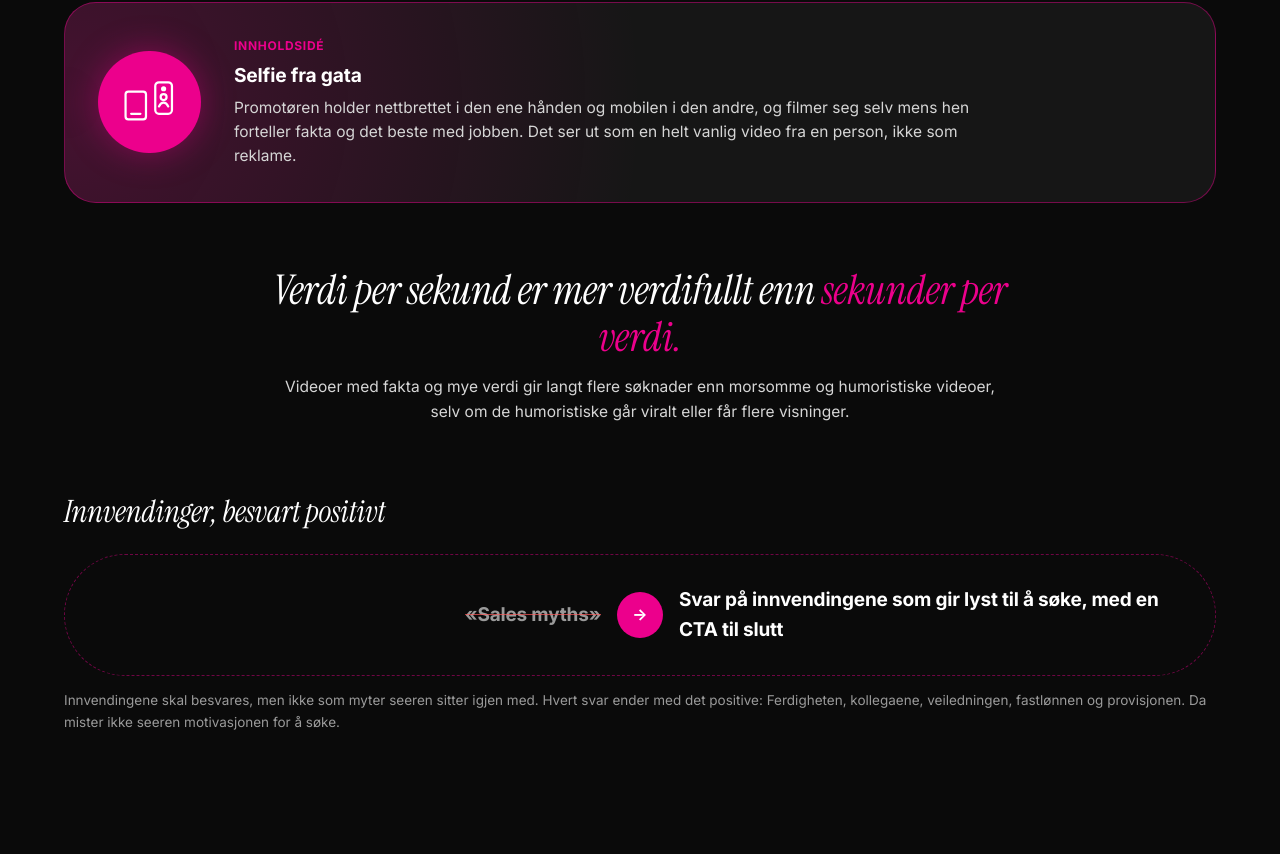
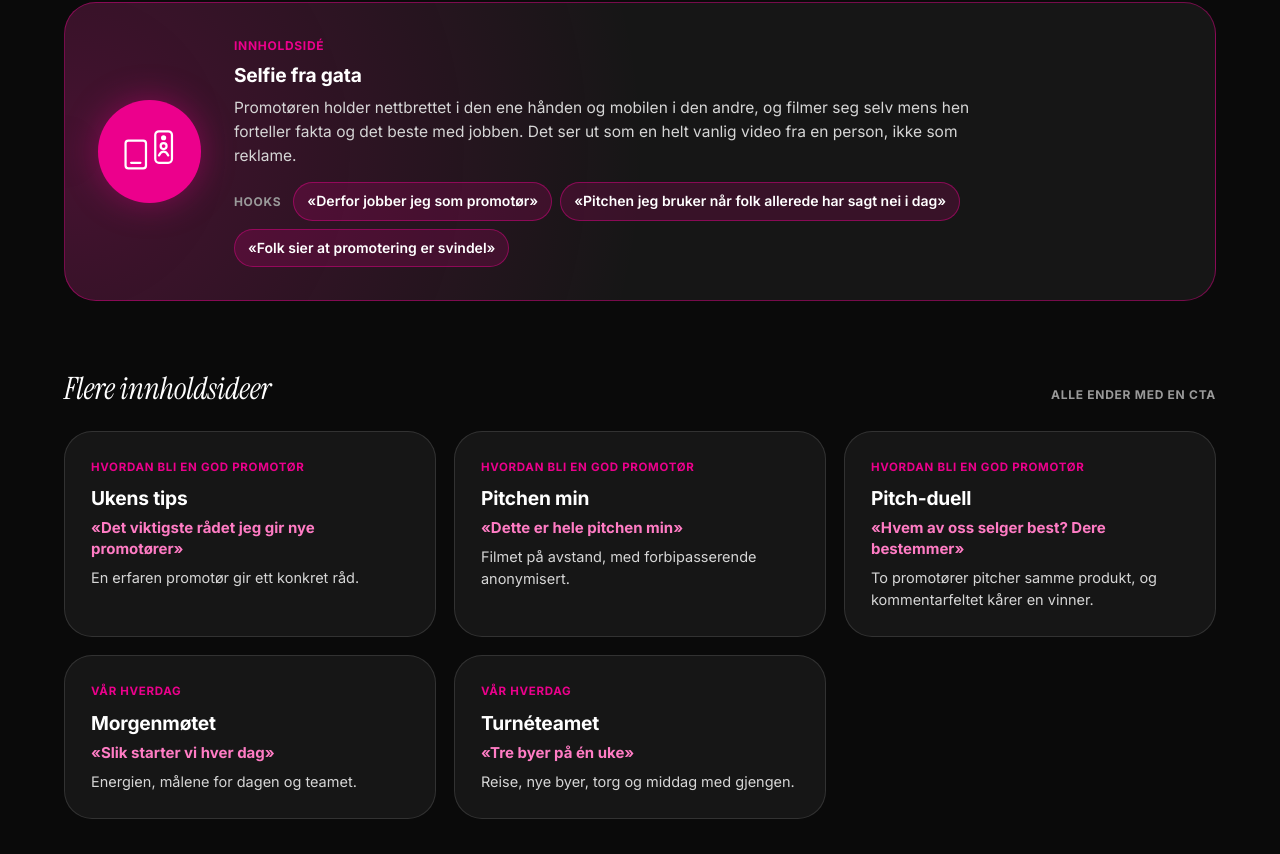
Before and after one commit to danielramslien/Face2Face-Case, a plain HTML site: page index.html in a window 1280 px wide. Shown: the part 4826-5680 px from the top of the page. Drawn offline with Linux system fonts and the light colour scheme.

Commit message:
Innholdsideer med hooks: Selfie fra gata, Ukens tips, Pitchen min, Pitch-duell, Morgenmøtet, Turnéteamet
Co-Authored-By: Claude Opus 5.5 <noreply@anthropic.com>

```diff
--- a/index.html
+++ b/index.html
@@ -671,6 +671,19 @@ footer{padding:40px 0 30px;text-align:center;font-size:13px;color:var(--faint)}
 .eyebrow{display:inline-flex;align-items:center;gap:10px;padding:8px 16px 8px 12px;border-radius:999px;background:var(--pink-soft);border:1px solid var(--pink-line);margin-bottom:20px}
 .eyebrow .label{font-size:clamp(14px,1.2vw,16px);font-weight:800;letter-spacing:.08em;text-transform:uppercase;color:var(--pink-lt)}
 .eyebrow .dot{width:9px;height:9px}
+/* Innholdsideer og hooks */
+.hooks{display:flex;flex-wrap:wrap;align-items:center;gap:8px;margin-top:14px}
+.hooks span{font-size:12px;font-weight:700;letter-spacing:.06em;text-transform:uppercase;color:var(--muted);margin-right:4px}
+.hooks b{font-size:14px;font-weight:600;color:#fff;padding:7px 13px;border-radius:999px;background:rgba(236,0,140,.16);border:1px solid var(--pink-line)}
+.ideas{display:grid;grid-template-columns:repeat(3,minmax(0,1fr));gap:clamp(12px,1.4vw,18px)}
+.idea{padding:clamp(20px,2.2vw,26px);border-radius:28px;border:1px solid var(--line);background:var(--bg-card);transition:border-color .3s,transform .35s var(--ease)}
+.idea:hover{border-color:var(--pink-line);transform:translateY(-3px)}
+.idea .k{display:block;font-size:11.5px;font-weight:700;letter-spacing:.06em;text-transform:uppercase;color:var(--pink);margin-bottom:10px}
+.idea h3{margin-bottom:6px}
+.idea-hook{margin:0 0 8px;font-weight:700;color:var(--pink-lt);font-size:15px;line-height:1.4}
+.idea p:not(.idea-hook){margin:0;font-size:14.5px;color:var(--soft);line-height:1.5}
+@media (max-width:980px){.ideas{grid-template-columns:repeat(2,minmax(0,1fr))}}
+@media (max-width:600px){.ideas{grid-template-columns:1fr}}
 </style>
 </head>
 <body>
@@ -844,8 +857,18 @@ footer{padding:40px 0 30px;text-align:center;font-size:13px;color:var(--faint)}
         <span class="k">Innholdsidé</span>
         <h3 class="h-md">Selfie fra gata</h3>
         <p>Promotøren holder nettbrettet i den ene hånden og mobilen i den andre, og filmer seg selv mens hen forteller fakta og det beste med jobben. Det ser ut som en helt vanlig video fra en person, ikke som reklame.</p>
+        <div class="hooks"><span>Hooks</span><b>«Derfor jobber jeg som promotør»</b><b>«Pitchen jeg bruker når folk allerede har sagt nei i dag»</b><b>«Folk sier at promotering er svindel»</b></div>
       </div>
     </article>
+
+    <div class="sub reveal"><h3>Flere innholdsideer</h3><span class="label">Alle ender med en CTA</span></div>
+    <div class="ideas">
+      <article class="idea reveal"><span class="k">Hvordan bli en god promotør</span><h3 class="h-md">Ukens tips</h3><p class="idea-hook">«Det viktigste rådet jeg gir nye promotører»</p><p>En erfaren promotør gir ett konkret råd.</p></article>
+      <article class="idea reveal" style="--d:.05s"><span class="k">Hvordan bli en god promotør</span><h3 class="h-md">Pitchen min</h3><p class="idea-hook">«Dette er hele pitchen min»</p><p>Filmet på avstand, med forbipasserende anonymisert.</p></article>
+      <article class="idea reveal" style="--d:.1s"><span class="k">Hvordan bli en god promotør</span><h3 class="h-md">Pitch-duell</h3><p class="idea-hook">«Hvem av oss selger best? Dere bestemmer»</p><p>To promotører pitcher samme produkt, og kommentarfeltet kårer en vinner.</p></article>
+      <article class="idea reveal"><span class="k">Vår hverdag</span><h3 class="h-md">Morgenmøtet</h3><p class="idea-hook">«Slik starter vi hver dag»</p><p>Energien, målene for dagen og teamet.</p></article>
+      <article class="idea reveal" style="--d:.05s"><span class="k">Vår hverdag</span><h3 class="h-md">Turnéteamet</h3><p class="idea-hook">«Tre byer på én uke»</p><p>Reise, nye byer, torg og middag med gjengen.</p></article>
+    </div>
 
     <p class="oneliner vps reveal">Verdi per sekund er mer verdifullt enn <span class="accent">sekunder per verdi.</span></p>
     <p class="obj-note reveal" style="text-align:center;max-width:720px;margin:14px auto 0;font-size:15.5px;color:var(--soft)">Videoer med fakta og mye verdi gir langt flere søknader enn morsomme og humoristiske videoer, selv om de humoristiske går viralt eller får flere visninger.</p>
```
